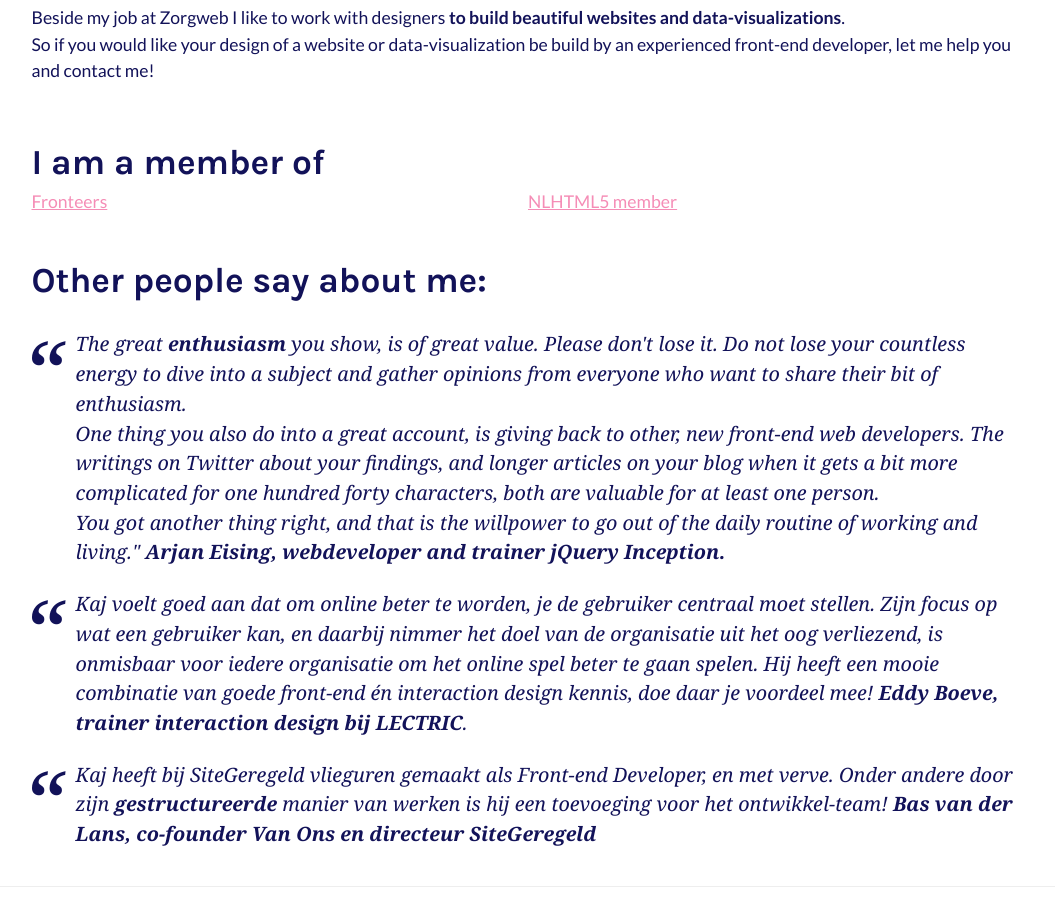
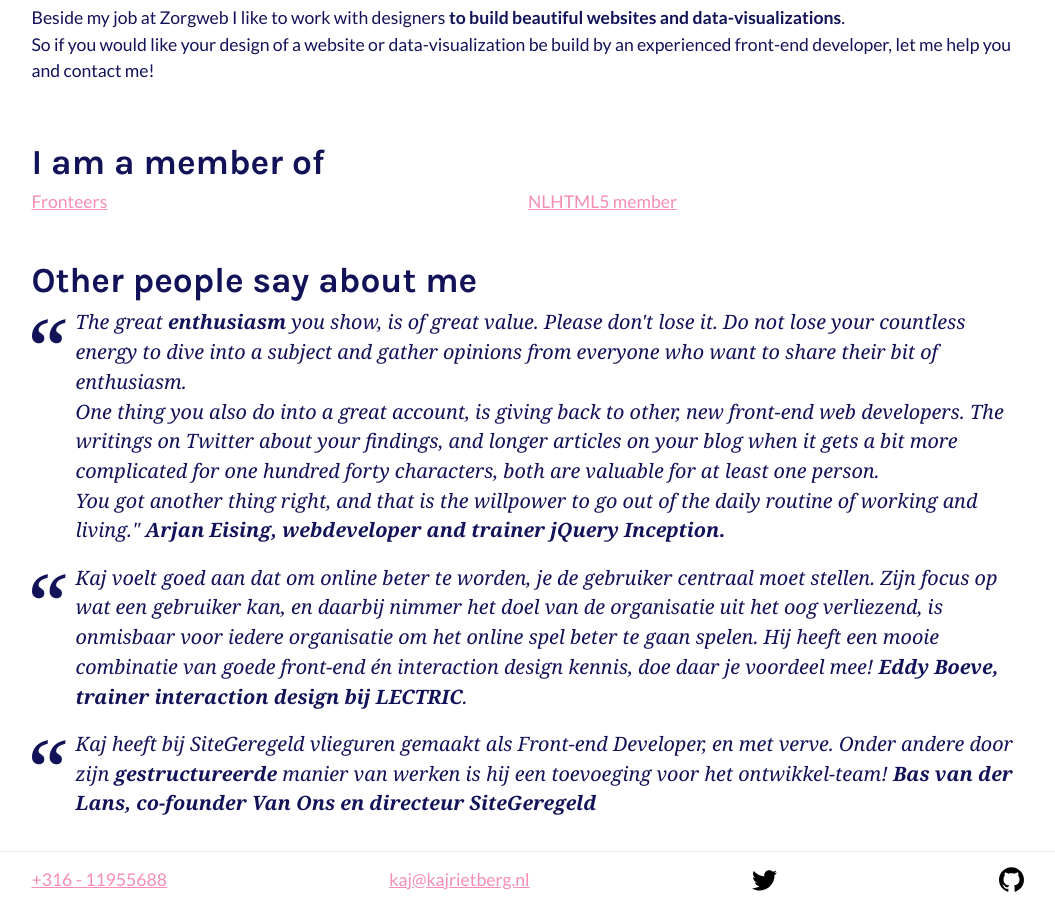
Before and after one commit to kajrietberg/kajrietberg.nl, a Jekyll site: the page built from index.html, in a window 1280 px wide and 900 px high, scrolled down 496 px. Shown: the whole window, without its empty margins (112-1167 px from the left). Built offline with Jekyll 4.4.1, drawn with Linux system fonts in a browser that asks for light colours.

Commit message:
Inhoudelijke voorpagina aanpassing

```diff
--- a/index.html
+++ b/index.html
@@ -35,9 +35,6 @@ page-class: page--home
 					So if you would like your design of a website or data-visualization be build by an experienced front-end developer, let me help you and contact me!
 				</p>
 
-
-
-
 			</div>
 		</section>
 
@@ -56,18 +53,18 @@ page-class: page--home
 
 		<section>
 			<div class="wrapper">
-				<h2>Other people say about me:</h2>
+				<h2>Other people say about me</h2>
 
-				<p><blockquote>The great <strong>enthusiasm</strong> you show, is of great value. Please don't lose it. Do not lose your countless energy to dive into a subject and gather opinions from everyone who want to share their bit of enthusiasm.<br />
+				<blockquote>The great <strong>enthusiasm</strong> you show, is of great value. Please don't lose it. Do not lose your countless energy to dive into a subject and gather opinions from everyone who want to share their bit of enthusiasm.<br />
 				One thing you also do into a great account, is giving back to other, new front-end web developers. The writings on Twitter about your findings, and longer articles on your blog when it gets a bit more complicated for one hundred forty characters, both are valuable for at least one person.<br />
 				You got another thing right, and that is the willpower to go out of the daily routine of working and living."
-				<strong>Arjan Eising, webdeveloper and trainer jQuery Inception.</strong></blockquote></p>
+				<strong>Arjan Eising, webdeveloper and trainer jQuery Inception.</strong></blockquote>
 
-				<p><blockquote>Kaj voelt goed aan dat om online beter te worden, je de gebruiker centraal moet stellen. Zijn focus op wat een gebruiker kan, en daarbij nimmer het doel van de organisatie uit het oog verliezend, is onmisbaar voor iedere organisatie om het online spel beter te gaan spelen. Hij heeft een mooie combinatie van goede front-end én interaction design kennis, doe daar je voordeel mee!
-				<strong>Eddy Boeve, trainer interaction design bij LECTRIC</strong>.</blockquote></p>
+				<blockquote>Kaj voelt goed aan dat om online beter te worden, je de gebruiker centraal moet stellen. Zijn focus op wat een gebruiker kan, en daarbij nimmer het doel van de organisatie uit het oog verliezend, is onmisbaar voor iedere organisatie om het online spel beter te gaan spelen. Hij heeft een mooie combinatie van goede front-end én interaction design kennis, doe daar je voordeel mee!
+				<strong>Eddy Boeve, trainer interaction design bij LECTRIC</strong>.</blockquote>
 
-				<p><blockquote>Kaj heeft bij SiteGeregeld vlieguren gemaakt als Front-end Developer, en met verve. Onder andere door zijn <strong>gestructureerde</strong> manier van werken is hij een toevoeging voor het ontwikkel-team!
-				<strong>Bas van der Lans, co-founder Van Ons en directeur SiteGeregeld</strong></blockquote></p>
+				<blockquote>Kaj heeft bij SiteGeregeld vlieguren gemaakt als Front-end Developer, en met verve. Onder andere door zijn <strong>gestructureerde</strong> manier van werken is hij een toevoeging voor het ontwikkel-team!
+				<strong>Bas van der Lans, co-founder Van Ons en directeur SiteGeregeld</strong></blockquote>
 
 			</div>
 		</section>
```
